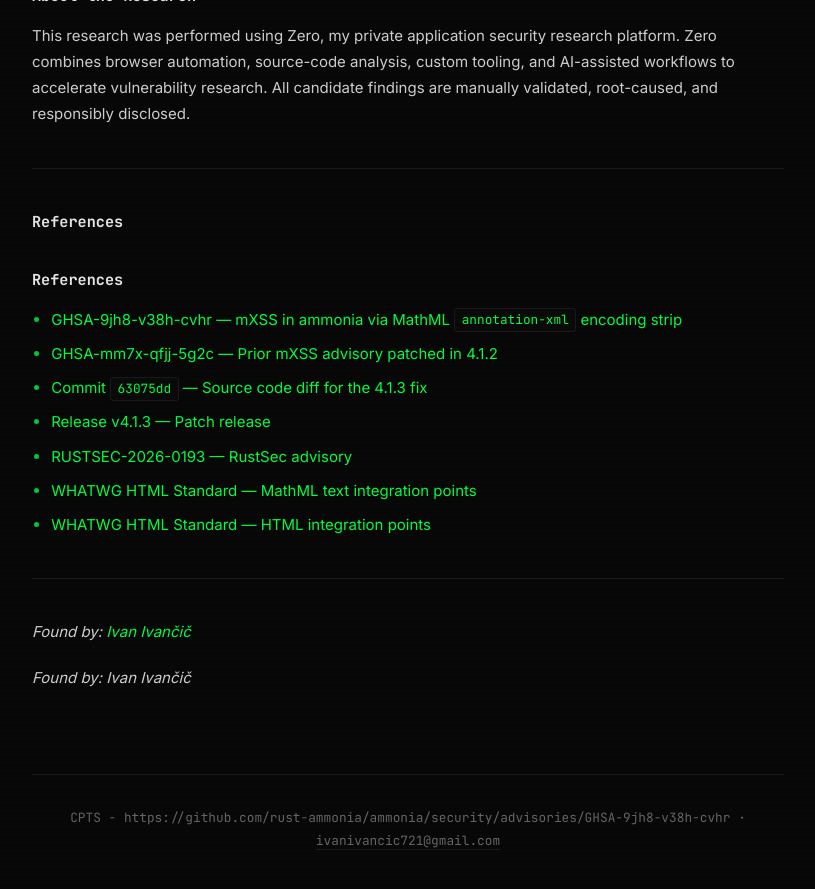
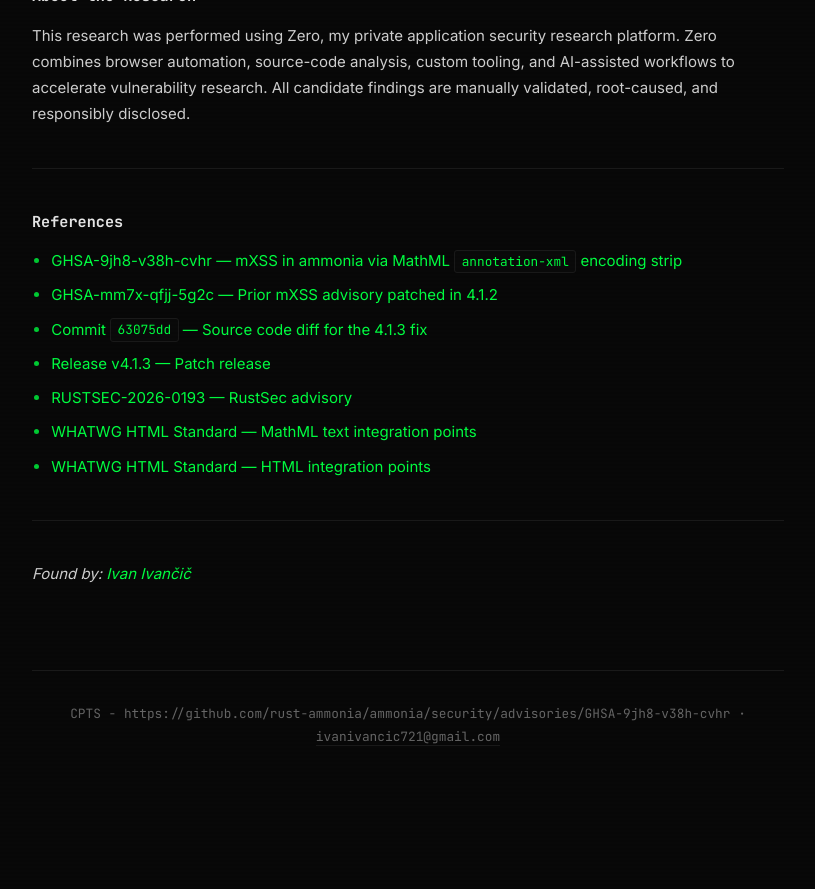
Before and after one commit to Ivan09999/Ivan09999.github.io, a Jekyll site: the page built from ammonia-mxss.md, in a window 1280 px wide and 900 px high, scrolled down 6877 px. Shown: the top 889 px of the window, without its empty margins (232-1047 px from the left). Built offline with Jekyll 4.4.1, drawn with Linux system fonts in a browser that asks for light colours; after the commit the page ends 7673 px from its top, so only the background shows below that.

Commit message:
Update ammonia-mxss.md

```diff
--- a/ammonia-mxss.md
+++ b/ammonia-mxss.md
@@ -249,8 +249,6 @@ This research was performed using Zero, my private application security research
 
 ### References
 
-### References
-
 - [GHSA-9jh8-v38h-cvhr — mXSS in ammonia via MathML `annotation-xml` encoding strip](https://github.com/rust-ammonia/ammonia/security/advisories/GHSA-9jh8-v38h-cvhr)
 - [GHSA-mm7x-qfjj-5g2c — Prior mXSS advisory patched in 4.1.2](https://github.com/rust-ammonia/ammonia/security/advisories/GHSA-mm7x-qfjj-5g2c)
 - [Commit `63075dd` — Source code diff for the 4.1.3 fix](https://github.com/rust-ammonia/ammonia/commit/63075ddc94bb58e5cc7b40dcee42f6641f5ac0f6)
@@ -262,5 +260,3 @@ This research was performed using Zero, my private application security research
 ---
 
 *Found by: [Ivan Ivančič](index.html)*
-
-*Found by: Ivan Ivančič*
```
